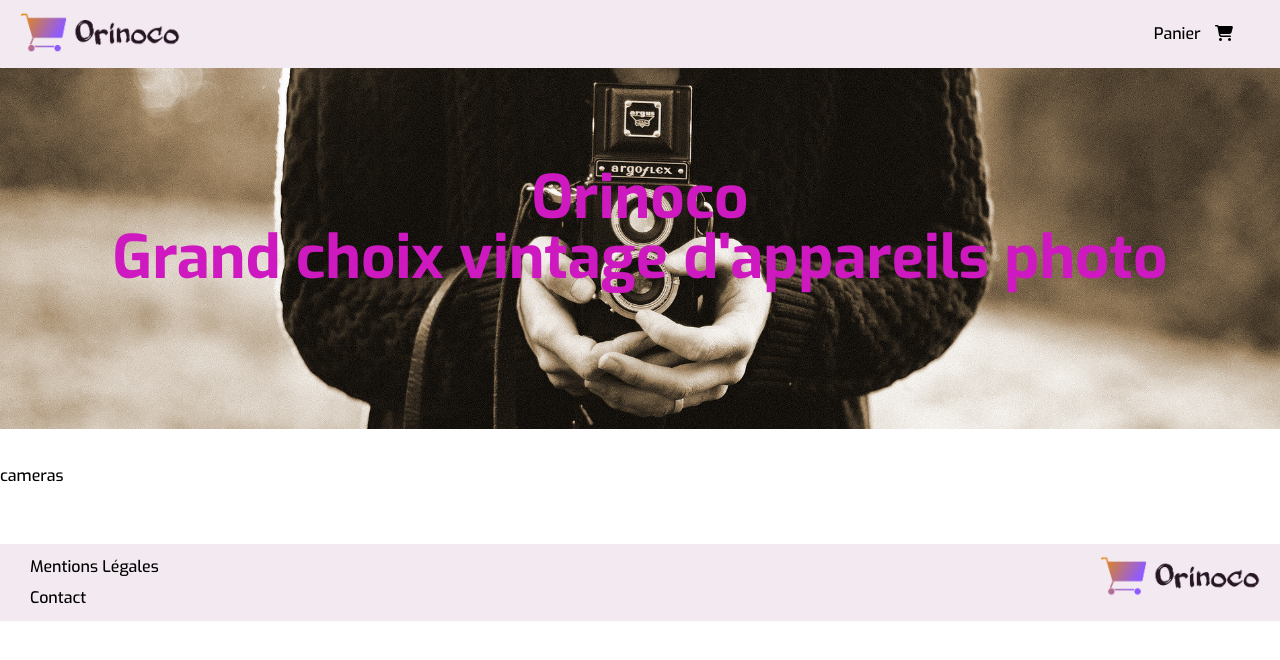
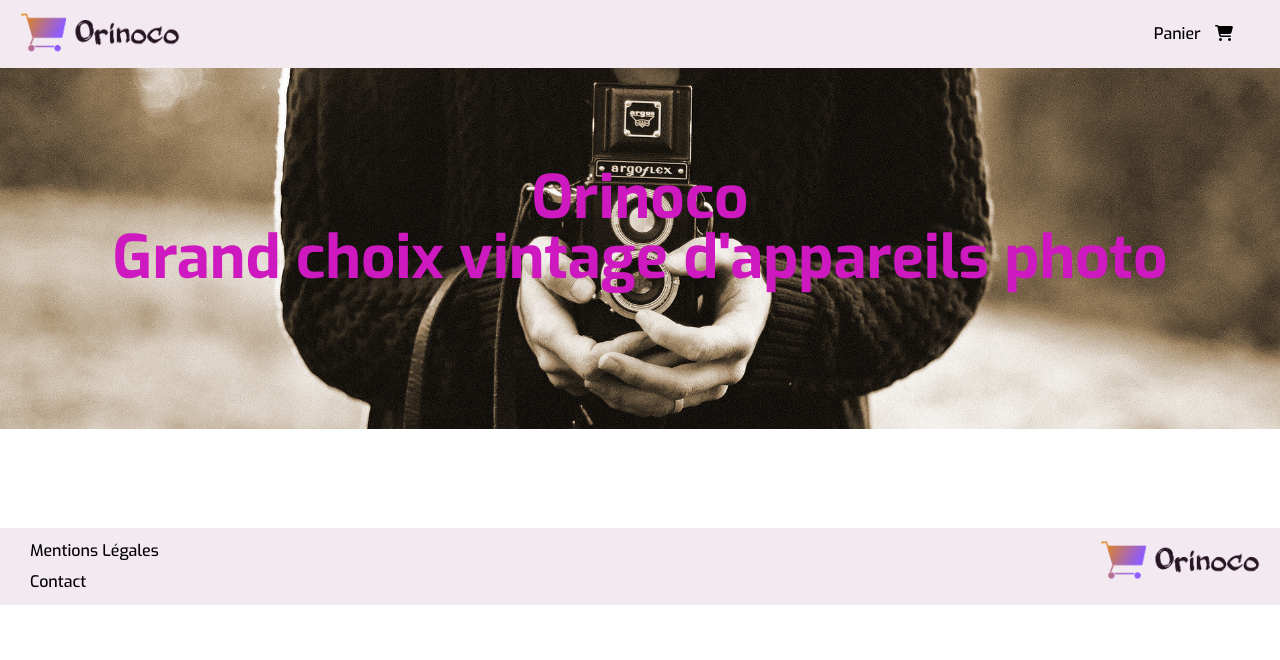
Before and after one commit to Fat2G/FatouGassama_5_26072021, a plain HTML site: page front_end/index.html in a window 1280 px wide. Drawn offline with Linux system fonts and the light colour scheme; no server answers.

Commit message:
retrait h3 inutile

```diff
--- a/front_end/index.html
+++ b/front_end/index.html
@@ -42,8 +42,7 @@
       </div>
     </div>
 
-    <section>
-      <h3>cameras</h3>
+    <section id="productsContainer">
       <div id="articlesContainer"></div>
     </section>
 
```
